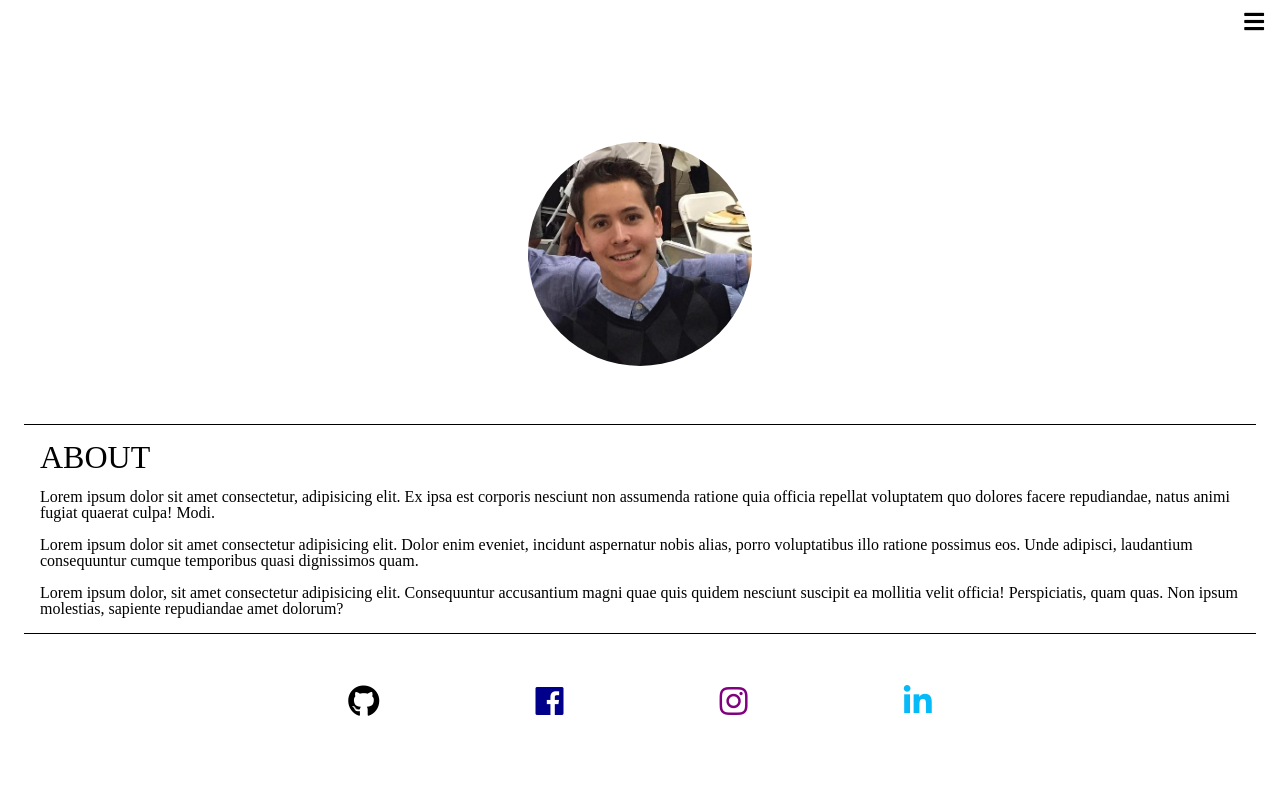
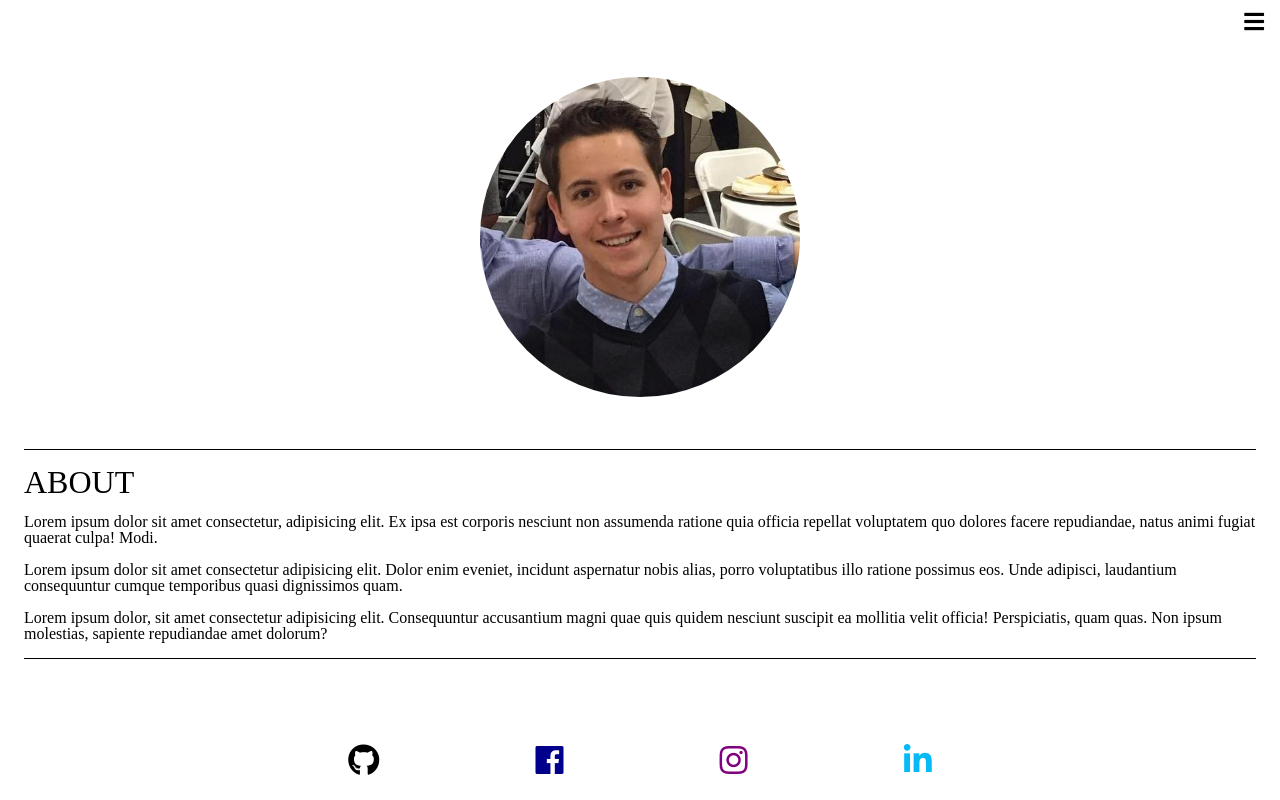
Before and after one commit to McTrip777/portfolio, a React (Create React App) app in the folder portfolio/: page /about in a window 1280 px wide. Built offline with nearby package versions, Linux system fonts and the light colour scheme; a web font is replaced by a local one.

Commit message:
about sizing

```diff
--- a/portfolio/src/styles/about.scss
+++ b/portfolio/src/styles/about.scss
@@ -1,7 +1,7 @@
 .aboutContainer{
     display: flex;
     flex-direction: column;
-    justify-content: center;
+    justify-content: space-between;
     align-items: center;
     height: 100vh;
     width: 100vw;
@@ -13,10 +13,10 @@
         flex-direction: column;
         justify-content: space-evenly;
         align-items: center;
-        height: 80%;
+        height: 85vh;
         img{
-            max-width:14em;
-            max-height: 14em;
+            max-width:75vw;
+            max-height: 20em;
             object-fit: cover;
             border-radius: 50%;
             position: relative;
@@ -25,9 +25,9 @@
         .aboutText{
             border-top: 1px solid black;
             border-bottom: 1px solid black;
-            padding: 1em;
+            padding: 1em 0;
             text-align: left;
-            max-height: 45vh;
+            // min-height: 40vh;
             overflow: scroll;
 
             h1{
```
